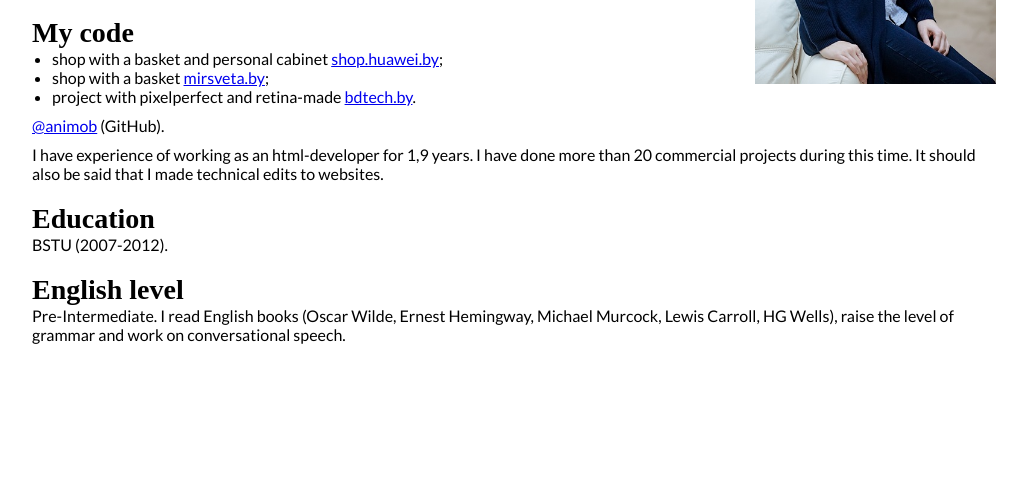
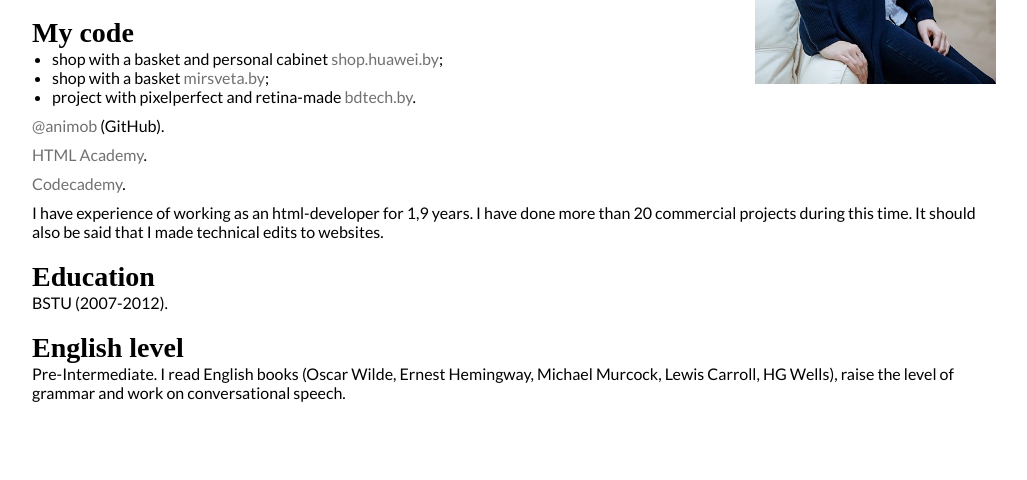
Before and after one commit to animob/rsschool-2019Q1-cv, a plain HTML site: page index.html in a window 1280 px wide. Shown: the part 320-800 px from the top of the page, without its empty margins (126-1153 px from the left). Drawn offline with Linux system fonts and the light colour scheme; a web font is replaced by a local one.

Commit message:
feat: add link and style for them

```diff
--- a/assets/styles/main.css
+++ b/assets/styles/main.css
@@ -55,6 +55,16 @@ p {
   width: 100%;
 }
 
+a {
+  color: #717171;
+  text-decoration: none;
+}
+
+a:hover,
+a:active {
+  text-decoration: underline;
+}
+
 @media screen and (min-width: 768px) {
   .container {
     width: 100%;
--- a/index.html
+++ b/index.html
@@ -28,6 +28,8 @@
 				<li>project with pixelperfect and retina-made <a href="https://bdtech.by/" target="_blank">bdtech.by</a>.</li>
 			</ul>
 			<p><a href="https://github.com/animob" target="_blank">@animob</a> (GitHub).</p>
+			<p><a href="https://htmlacademy.ru/profile/id192982" target="_blank">HTML Academy</a>.</p>
+			<p><a href="https://www.codecademy.com/Begy_v_nochi" target="_blank">Codecademy</a>.</p>
 			<p>I have experience of working as an html-developer for 1,9 years. I have done more than 20 commercial projects during this time. It should also be said that I made technical edits to websites.</p>
 			<h3 id="education">Education</h3>
 			<p>BSTU (2007-2012).</p>
```
